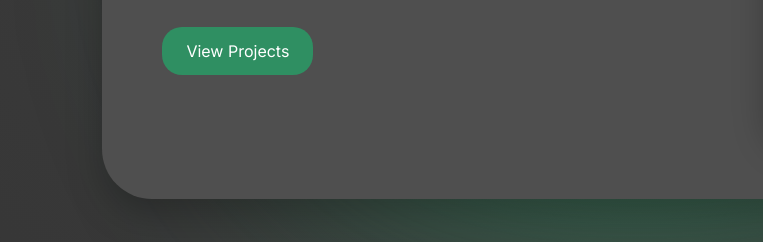
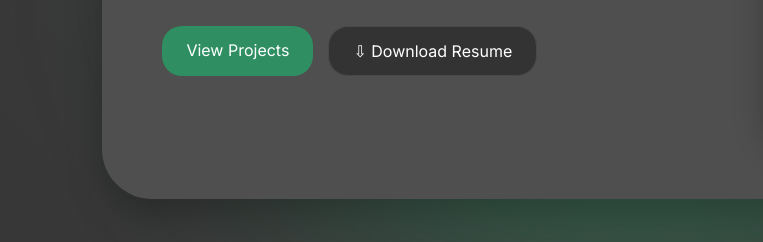
Before and after one commit to JosiahV-P3/portfolio, a plain HTML site: page index.html in a window 1280 px wide. Shown: the part 495-737 px from the top of the page, 0-763 px from the left. Drawn offline with Linux system fonts and the light colour scheme.

Commit message:
added a new button to the hero card that allows people to download my resume.

```diff
--- a/index.html
+++ b/index.html
@@ -36,6 +36,9 @@
             <div class="buttons">
                 <a href="#projects" class="primary-btn">
                     View Projects
+                </a>
+                <a href="documents/Josiah's Resume.pdf" class="secondary-btn"download>
+                    &#8681; Download Resume
                 </a>
             </div>
         </div>
--- a/style.css
+++ b/style.css
@@ -145,6 +145,9 @@ section{
 /* Button */
 .buttons{
     margin-top:30px;
+    display:flex;
+    gap:15px;
+    flex-wrap:wrap;
 }
 .primary-btn{
     display:inline-block;
@@ -157,6 +160,20 @@ section{
 }
 .primary-btn:hover{
     background:var(--accent-dark);
+    transform:translateY(-3px);
+}
+.secondary-btn{
+    display:inline-block;
+    text-decoration:none;
+    background:#333;
+    color:white;
+    padding:14px 24px;
+    border-radius:20px;
+    transition:.3s;
+    border:1px solid rgba(255,255,255,.1);
+}
+.secondary-btn:hover{
+    background:#444;
     transform:translateY(-3px);
 }
 /* Profile Pic */
```
